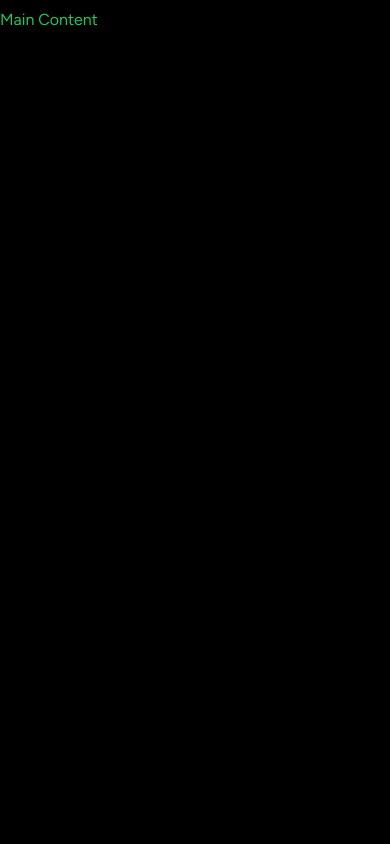
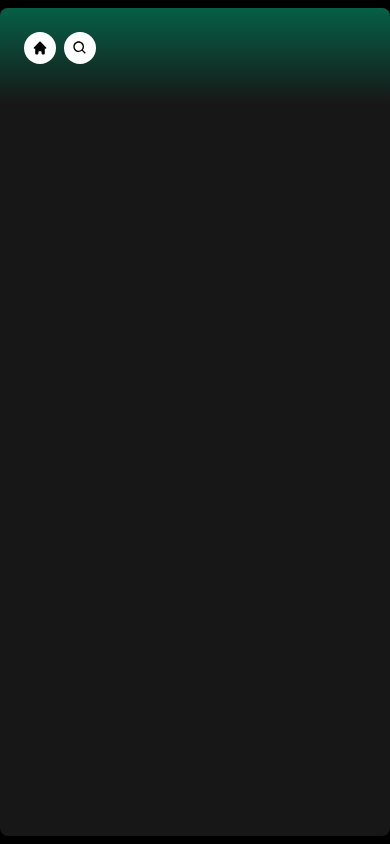
Before and after one commit to SHawkins21/spotify-clone, a Next.js app: page / in a window 390 px wide. Built offline with nearby package versions, Linux system fonts and the light colour scheme.

Commit message:
feat:Mobile Home and Search Button set up

```diff
--- a/app/(site)/page.tsx
+++ b/app/(site)/page.tsx
@@ -1,7 +1,15 @@
+import Header from "@/components/Header";
 
 
 export default function Home() {
   return (
-    <main className="text-green-500">Main Content</main>
+    <main className="bg-neutral-900
+                        rounded-lg
+                        h-full
+                        w-full
+                        overflow-hidden
+                        overflow-y-auto">
+      <Header></Header>
+    </main>
   )
 }
--- /dev/null
+++ b/components/Header.tsx
@@ -0,0 +1,106 @@
+"use client";
+import { twMerge } from 'tailwind-merge';
+import React from 'react'
+import {useRouter} from "next/navigation";
+import {RxCaretLeft, RxCaretRight} from "react-icons/rx"
+import {HiHome} from "react-icons/hi"
+import { BiSearch } from 'react-icons/bi';
+
+interface HeaderProps  {
+    children: React.ReactNode;
+    className?: string;
+}
+
+const Header: React.FC<HeaderProps> = ({
+    children,
+    className
+}) => {
+    const router = useRouter();
+    const handleLogout = () => {
+        //Handle Logout function
+    }
+
+  return (
+    <div
+    className={twMerge(`
+        h-fit
+        bg-gradient-to-b
+        from-emerald-800
+        p-6`,
+            className
+
+    )}
+    >
+        <div className='
+        w-full
+        mb-4
+        flex
+        items-center
+        justify-between'>
+            <div className='
+            hidden
+            md:flex
+            gap-x-2
+            items-center'>
+                <button onClick={() => router.back()}
+                        className='
+                            rounded-full
+                            bg-black
+                            flex
+                            items-center
+                            justify-center
+                            hover:opacity-75
+                            transition'>
+                     <RxCaretLeft size={35}
+                                  className="text-white" />
+
+                </button>
+                <button onClick={() => router.forward()}
+                        className='
+                            rounded-full
+                            bg-black
+                            flex
+                            items-center
+                            justify-center
+                            hover:opacity-75
+                            transition'>
+                     <RxCaretRight size={35}
+                                  className="text-white" />
+
+                </button>
+
+            </div>
+            <div className='flex md:hidden gap-x-2 item-center'>
+                <button
+                    className='
+                    rounded-full
+                    p-2
+                    bg-white
+                    flex
+                    items-center
+                    justify-center
+                    hover:opacity-75
+                    transition'
+                >
+                    <HiHome className="text-black"></HiHome>
+                </button>
+                <button
+                    className='
+                    rounded-full
+                    p-2
+                    bg-white
+                    flex
+                    items-center
+                    justify-center
+                    hover:opacity-75
+                    transition'
+                >
+                    <BiSearch className="text-black"></BiSearch>
+                </button>
+            </div>
+        </div>
+    </div>
+  )
+}
+
+export default Header
```
